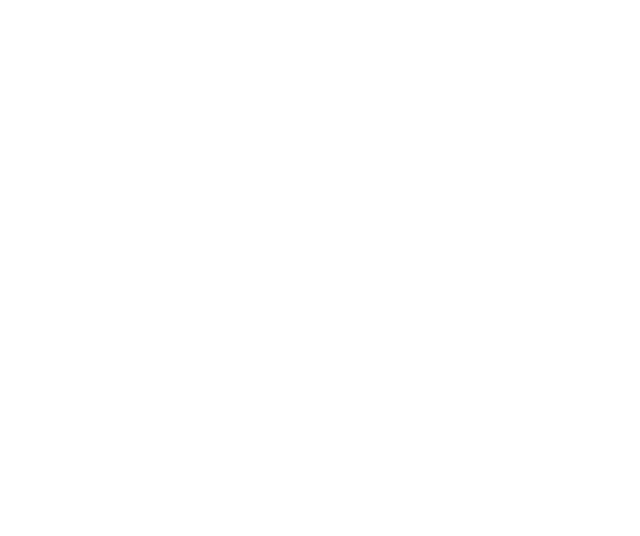
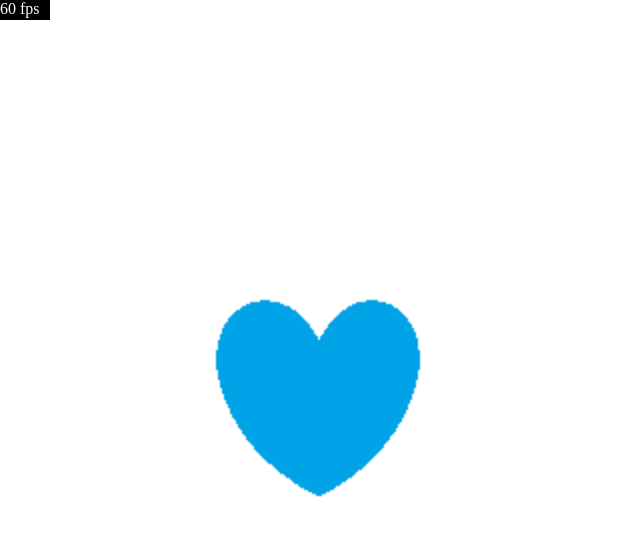
Before and after one commit to 19bischof/cute_programs, a plain HTML site: page the_walk/index.html in a window 1280 px wide. Shown: the whole page, without its empty margins (0-640 px from the left). Drawn offline with Linux system fonts and the light colour scheme.

Commit message:
walk: added fps counter;clock: added ticktock sound

```diff
--- a/the_walk/index.html
+++ b/the_walk/index.html
@@ -18,7 +18,8 @@
 
 </style>
 <body>
-    <canvas id="canvas"></canvas>
+    <span id="fps_counter" style="background-color:black;color:white;position:absolute;max-height:20px;max-width:50px;"></span>
+    <canvas id="canvas" style=""></canvas>
 </body>
 <script src="index.js"></script>
 
--- a/the_walk/index.js
+++ b/the_walk/index.js
@@ -8,9 +8,10 @@ var sprites = new Array(8)
 var xPos = 0, yPos = canvas.height/2
 var sprite_index = 0
 var my_image = new Image()
-my_image.src = "sprites/first.png"      //to get width and height, no other use
+my_image.src = "first.png"      //to get width and height, no other use
 var sprite_height
 var sprite_width
+var number_of_frames = 0
 my_image.onload = () => {
     sprite_width = my_image.width *2
     sprite_height = my_image.height * 2
@@ -38,14 +39,20 @@ function render() {
     ctx.drawImage(sprites[Math.floor(sprite_index) % 8],xPos,yPos,sprite_width,sprite_height)
 }
 function update() {
+    number_of_frames += 1
     render()
-    xPos = xPos + 4
+    xPos = xPos + 5
     if (xPos >= canvas.width) {
         xPos = 0
     }
 
-    sprite_index = sprite_index + 0.04
+    sprite_index = sprite_index + 0.02
 
 }
-
-setInterval(update,16.67)
+function showFPS() {
+    display = document.getElementById("fps_counter")
+    display.innerHTML = number_of_frames + " fps"
+    number_of_frames = 0
+}
+setInterval(update, 16.666667)
+setInterval(showFPS,1000)
```
Also changed, not shown: clock/index.html (+3 -0 lines), clock/index.js (+13 -1 lines), clock/index.css (line endings or trailing spaces), 2 other files.
